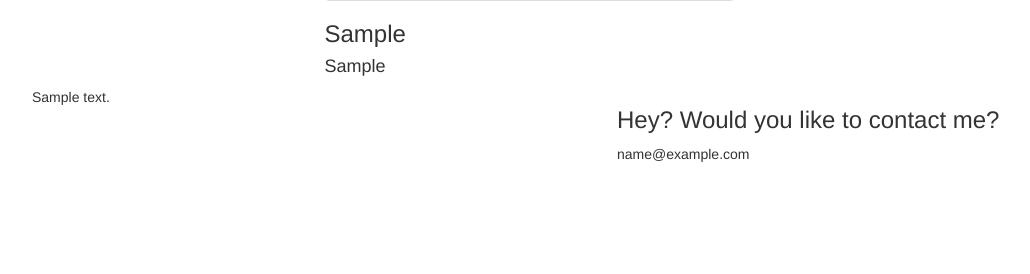
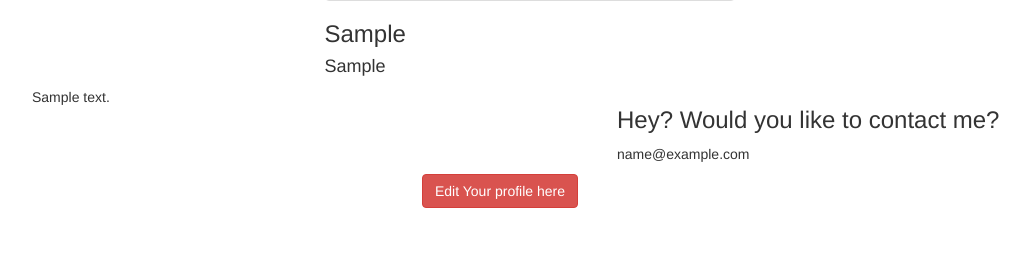
Before and after one commit to ChegeDaniella/blog, a Flask app: a page that uses app/templates/profile/profile.html in a window 1280 px wide. Shown: the part 451-725 px from the top of the page, without its empty margins (38-1068 px from the left). Run offline with Flask 2, Linux system fonts and the light colour scheme; a user stored in the database is signed in; tables that the repository leaves empty hold one stand-in row (values such as "Sample post"); grey boxes marked "Sample" are stand-in pictures; some libraries are stand-ins or nearby versions.

Commit message:
adding the update profile function and forms

```diff
--- a/app/auth/views.py
+++ b/app/auth/views.py
@@ -28,7 +28,7 @@ def login():
 
         flash('Invalid email or password')
 
-        title = "Where to login"
+    title = "Where to login"
     return render_template("auth/login.html", login_form = login_form, title = title)
 @auth.route('/logout')
 @login_required
--- a/app/main/views.py
+++ b/app/main/views.py
@@ -2,6 +2,8 @@ from flask import render_template,redirect,abort,url_for
 from . import main
 from flask_login import login_required
 from ..models import User
+from .forms import UpdateProfile
+from .. import db
 
 @main.route('/')
 def index():
@@ -14,3 +16,23 @@ def profile(uname):
     if user is None:
         abort(404)
     return render_template('profile/profile.html', user = user)
+
+@main.route('/user/<uname>/update', methods = ['GET','POST'])
+@login_required
+def update_profile(uname):
+    user = User.query.filter_by(username = uname).first()
+
+    if user is None:
+        abort(404)
+
+    form=UpdateProfile()
+
+    if form.validate_on_submit():
+        user.bio = form.bio.data
+        user.location = form.location.data
+
+        db.session.add(user)
+        db.session.commit()
+
+        return redirect(url_for('.profile',uname = user.username))
+    return render_template('profile/update.html', form = form)
--- a/app/templates/profile/profile.html
+++ b/app/templates/profile/profile.html
@@ -37,8 +37,16 @@
                 <p> {{user.username| capitalize}} has no email </p>
             {% endif %}
         </div>
+    </div>
+    <div class="row">
+        <div class="col-md-4">
 
-    </div>
+        </div>
+        <div class="col-md-4">
+        {% if user == current_user %}
+            <a href="{{url_for('main.update_profile',uname=user.username)}}"><button type="button" class="btn btn-danger">Edit Your profile here</button></a>
+        {% endif %}
+        </div>
 </div>
 
 {% endblock  %}
```
Also changed, not shown: app/main/forms.py (added, +8 -0 lines), app/templates/profile/update.html (added, +8 -0 lines).
